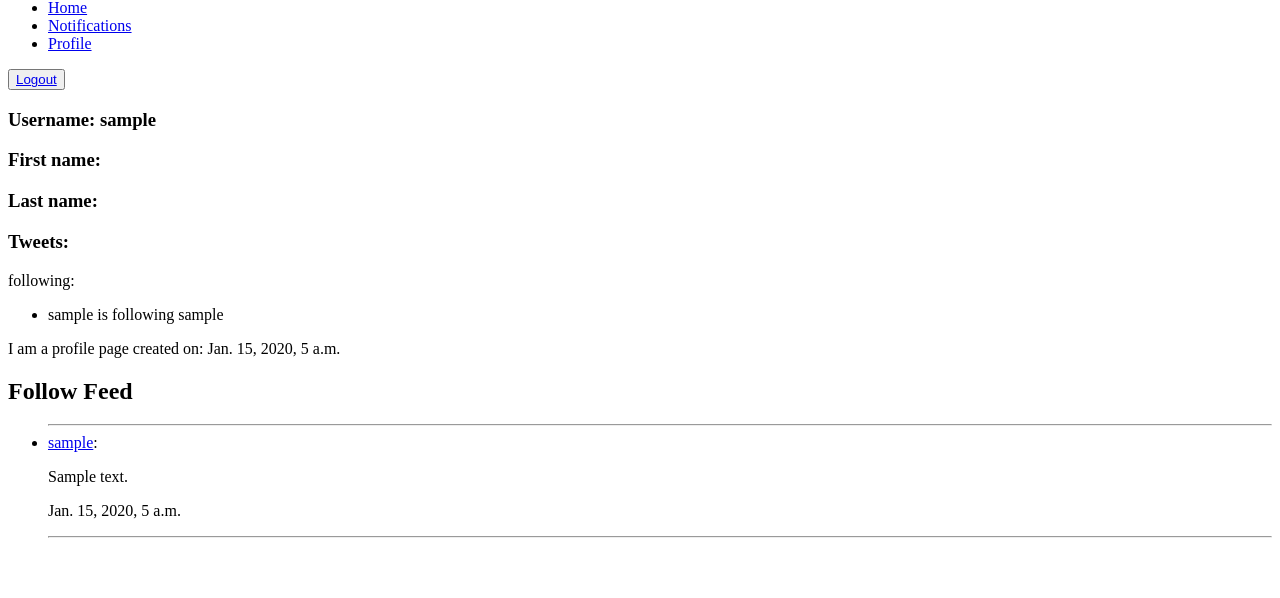
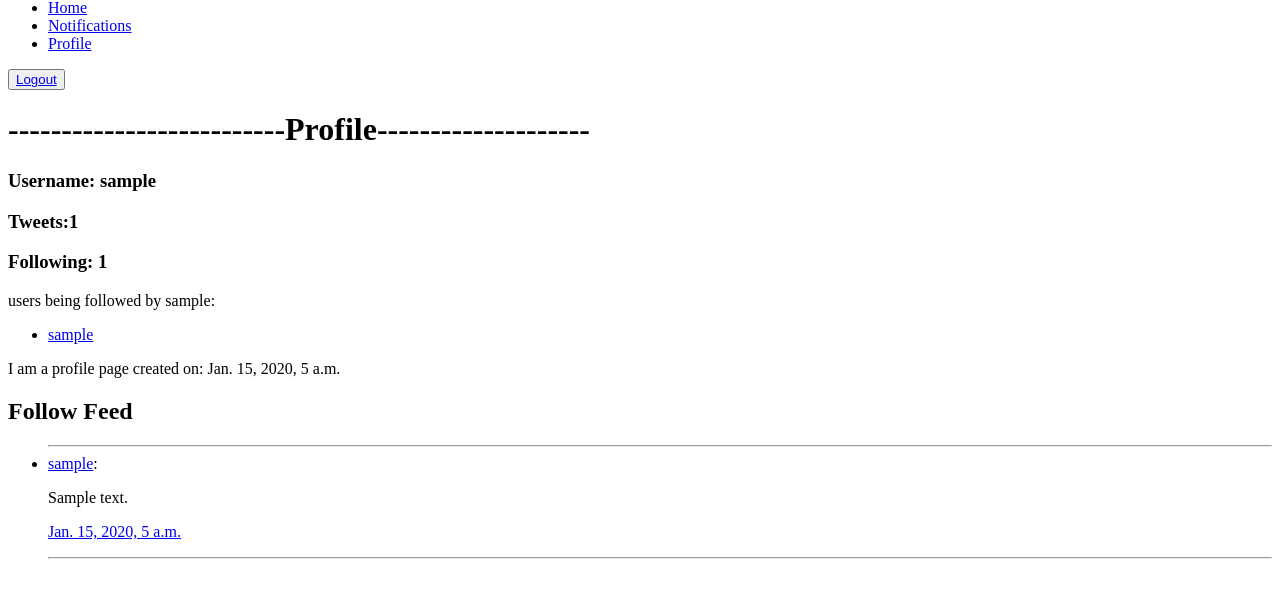
Before and after one commit to cjrojas72/django-twitter, a Django app: page /profile/1 in a window 1280 px wide. Shown: the part 17-615 px from the top of the page. Run offline with Django 3.2, Linux system fonts and the light colour scheme; a user stored in the database is signed in; tables that the repository leaves empty hold one stand-in row (values such as "Sample post").

Commit message:
add tweetview

```diff
--- a/templates/pages/index.html
+++ b/templates/pages/index.html
@@ -1,7 +1,9 @@
 {% extends 'base.html' %} {% block content %} {% include 'nav.html' %}
+<h1>--------------------------Home--------------------</h1>
 <h2>Welcome {{ request.user }}</h2>
 <div>
-  <h3>Following: {% for item in list %} {{item.target}}, {% endfor %}</h3>
+  <h3>Following: {{ follow_count }}</h3>
+  <h3>Tweets: {{ tweet_count }}</h3>
 </div>
 <div>
   <h2>The Feed</h2>
@@ -12,7 +14,7 @@
       <hr />
       <a href="/profile/{{ tweet.author.id }}">{{ tweet.author }}</a>:
       <p>{{tweet.body}}</p>
-      <p>{{ tweet.date }}</p>
+      <p><a href="/tweetview/{{ tweet.id }}">{{ tweet.date }}</a></p>
       <hr />
     </li>
     {% endfor %}
--- a/templates/pages/profile.html
+++ b/templates/pages/profile.html
@@ -1,13 +1,18 @@
 {% extends 'base.html' %} {% block content %} {% include 'nav.html' %}
-
+<h1>--------------------------Profile--------------------</h1>
 <h3>Username: {{ profile.username }}</h3>
-<h3>First name:</h3>
-<h3>Last name:</h3>
-<h3>Tweets:</h3>
-following:
+{% if profile.id != request.user.id %}
+<button><a href="/follow/{{ profile.id }}">follow</a></button>
+<button><a href="/unfollow/{{ profile.id }}">unfollow</a></button>
+{% endif %}
+<h3>Tweets:{{ tweet_count }}</h3>
+<h3>Following: {{ follow_count }}</h3>
+users being followed by {{ profile.username }}:
 <ul>
   {% for item in list %}
-  <li>{{ item.owner }} is following {{item.target}}</li>
+  <li>
+    <a href="/profile/{{ item.target.id }}">{{ item.target.username }}</a>
+  </li>
   {% endfor %}
 </ul>
 <p>
@@ -21,7 +26,7 @@ following:
     <hr />
     <a href="/profile/{{ tweet.author.id }}">{{ tweet.author }}</a>:
     <p>{{tweet.body}}</p>
-    <p>{{ tweet.date }}</p>
+    <p><a href="/tweetview/{{ tweet.id }}">{{ tweet.date }}</a></p>
     <hr />
   </li>
   {% endfor %}
--- a/tweet/urls.py
+++ b/tweet/urls.py
@@ -2,5 +2,6 @@ from django.urls import path
 from tweet import views
 
 urlpatterns = [
-    path('tweet/', views.AddTweet)
+    path('tweet/', views.AddTweet),
+    path('tweetview/<int:id>', views.TweetView),
 ]
--- a/tweet/views.py
+++ b/tweet/views.py
@@ -17,3 +17,8 @@ def AddTweet(request):
     form = AddTweetForm()
 
     return render(request, 'tweet.html', {"form": form})
+
+
+def TweetView(request, id):
+    tweet = Tweet.objects.get(id=id)
+    return render(request, 'tweetview.html', {'tweet': tweet})
--- a/twitteruser/views.py
+++ b/twitteruser/views.py
@@ -10,15 +10,14 @@ from tweet.models import Tweet
 def index(request):
     if request.user.is_authenticated:
         user = request.user
-        print(user)
         tweetfeed = Tweet.objects.all()
         tweetfeed = tweetfeed.order_by('-date')
-        all_users = TweetUser.objects.all()
-        all_users = all_users.exclude(id=user.id)
-        all_users = all_users.exclude(username='admin')
+        user_following = follow_list(user)
 
-        user_following = follow_list(user)
-        return render(request, 'pages/index.html', {'all': all_users, 'list': user_following, 'feed': tweetfeed})
+        tweet_count = len(Tweet.objects.filter(author=user.id))
+        follow_count = len(user_following)
+
+        return render(request, 'pages/index.html', {'list': user_following, 'feed': tweetfeed, 'tweet_count': tweet_count, 'follow_count': follow_count})
     else:
         return HttpResponseRedirect(reverse('login'))
 
@@ -39,7 +38,10 @@ def profileview(request, id):
     tweets = Tweet.objects.filter(author__in=user_id_tuple)
     tweets.order_by('-date')
 
-    return render(request, 'pages/profile.html', {'profile': profile, 'list': user_following, 'tweets': tweets})
+    tweet_count = len(Tweet.objects.filter(author=id))
+    follow_count = len(user_following)
+
+    return render(request, 'pages/profile.html', {'profile': profile, 'list': user_following, 'tweets': tweets, 'tweet_count': tweet_count, 'follow_count': follow_count})
 
 
 def follow(request, id):
```
Also changed, not shown: templates/tweetview.html (added, +15 -0 lines).
